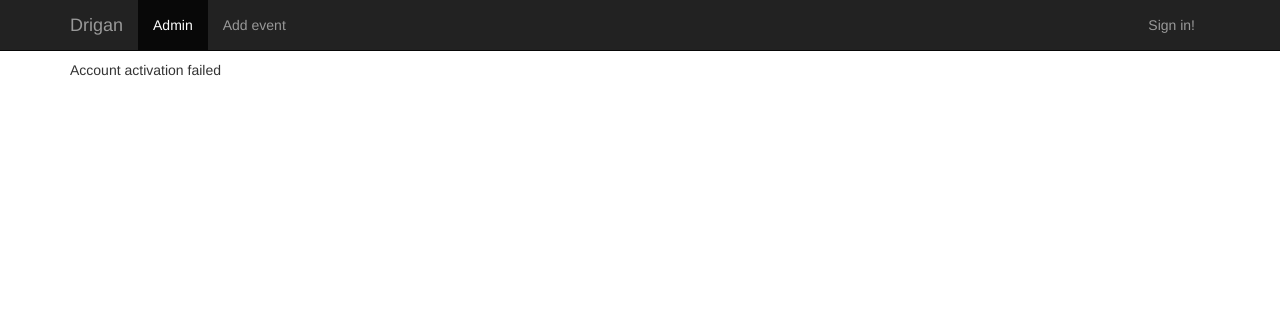
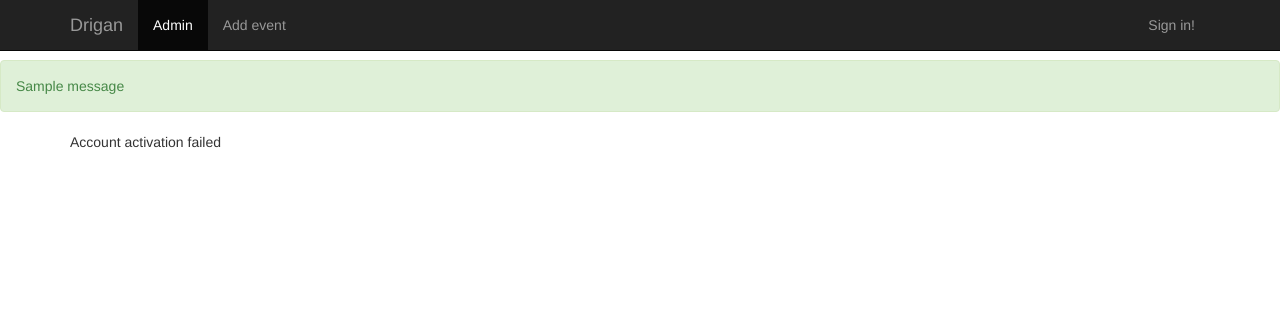
Before and after one commit to wnt-zhp/drigan, a Django app: template drigan_registration/templates/registration/activate.html in a window 1280 px wide. Shown: the top 311 px of the page. Run offline with Django 3.2, Linux system fonts and the light colour scheme; the template is opened without the code that fills it, so the values that code supplies are empty; tables that the repository leaves empty hold one stand-in row (values such as "Sample post"); one stand-in notice (Sample message) is shown; some libraries are stand-ins or nearby versions.

Commit message:
bootstrap styles for messages

```diff
--- a/drigan/templates/base.html
+++ b/drigan/templates/base.html
@@ -39,7 +39,13 @@
         </div><!--/.nav-collapse -->
       </div>
     </div>
-
+    {% if messages %}
+    <div class="messages">
+        {% for message in messages %}
+        <div{% if message.tags %} class="alert alert-{{ message.tags }}"{% endif %}>{{ message }}</div>
+        {% endfor %}
+    </div>
+    {% endif %}
     <div class="container">
       {% block content %}{% endblock %}
     </div><!-- /.container -->
```
Also changed, not shown: drigan/settings_shared.py (+7 -0 lines).
